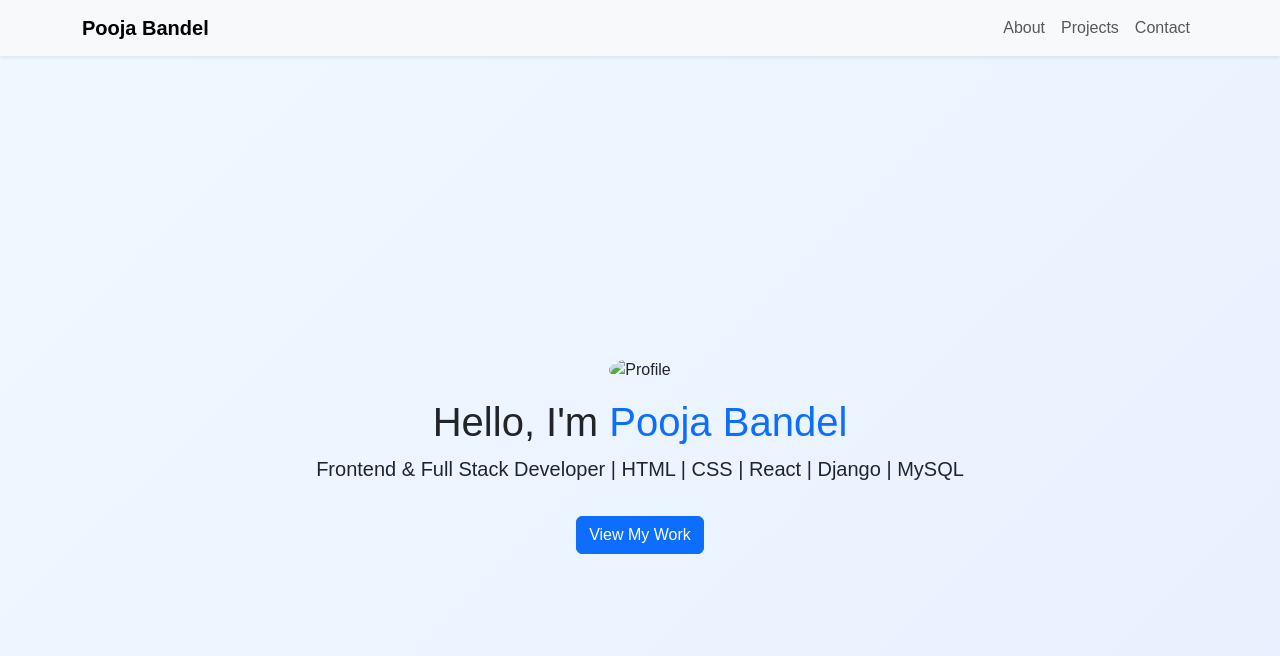
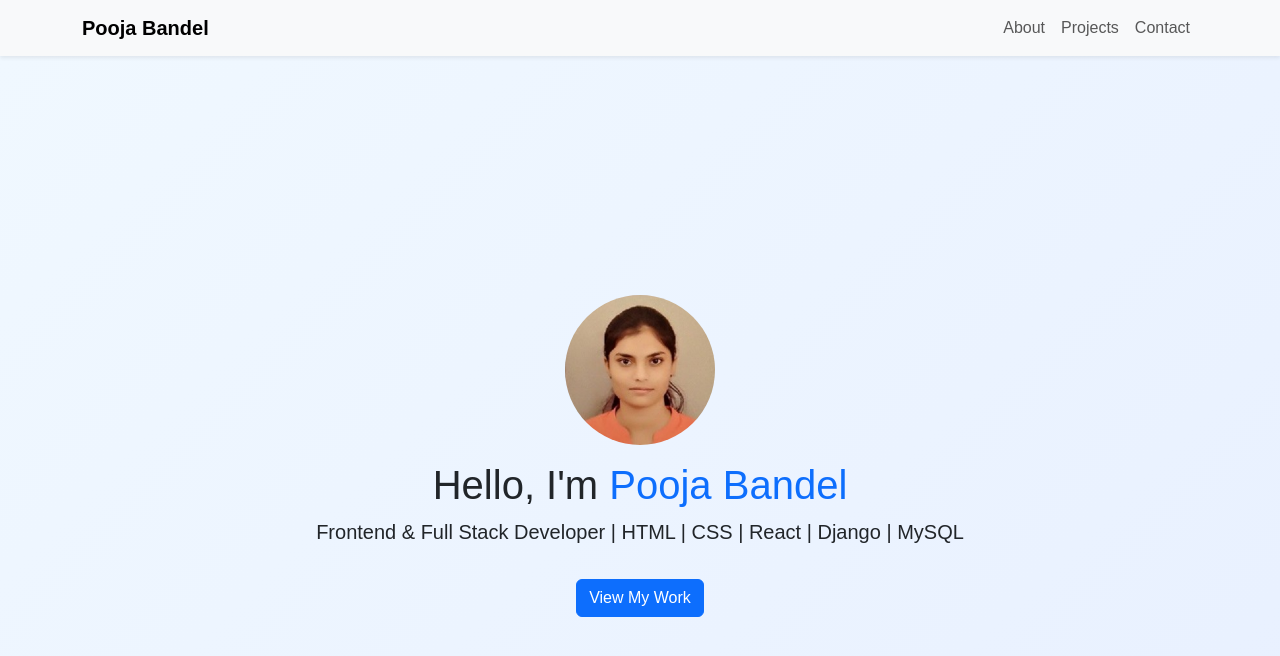
Before and after one commit to poojabandel9/portfolio-website, a plain HTML site: page index.html in a window 1280 px wide. Drawn offline with nearby package versions, Linux system fonts and the light colour scheme.

```diff
--- a/index.html
+++ b/index.html
@@ -28,7 +28,7 @@
   <!-- Hero Section -->
   <section class="hero d-flex align-items-center text-center">
     <div class="container">
-      <img src="images/profile.jpg" class="rounded-circle mb-3" width="150" alt="Profile">
+      <img src="images/Pooja ID Photo.jpeg" class="rounded-circle mb-3" width="150" alt="Profile">
       <h1>Hello, I'm <span class="text-primary">Pooja Bandel</span></h1>
       <p class="lead">Frontend & Full Stack Developer | HTML | CSS | React | Django | MySQL</p>
       <a href="projects.html" class="btn btn-primary mt-3">View My Work</a>
```
Also changed, not shown: images/Pooja ID Photo.jpeg (added).
